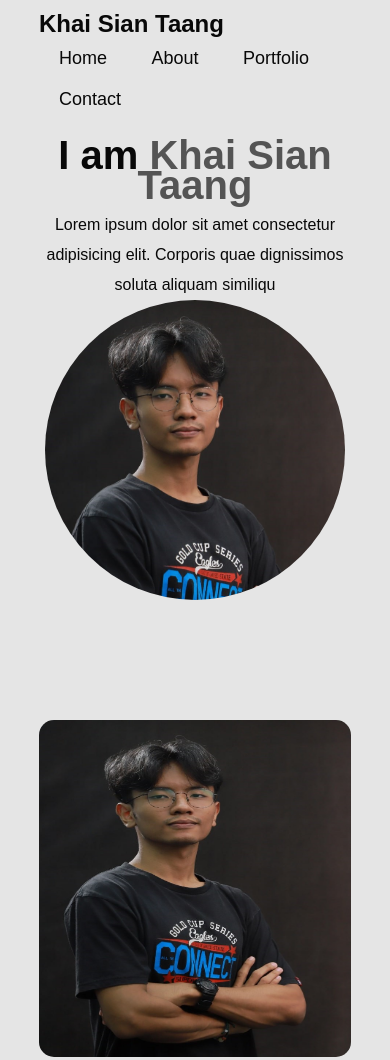
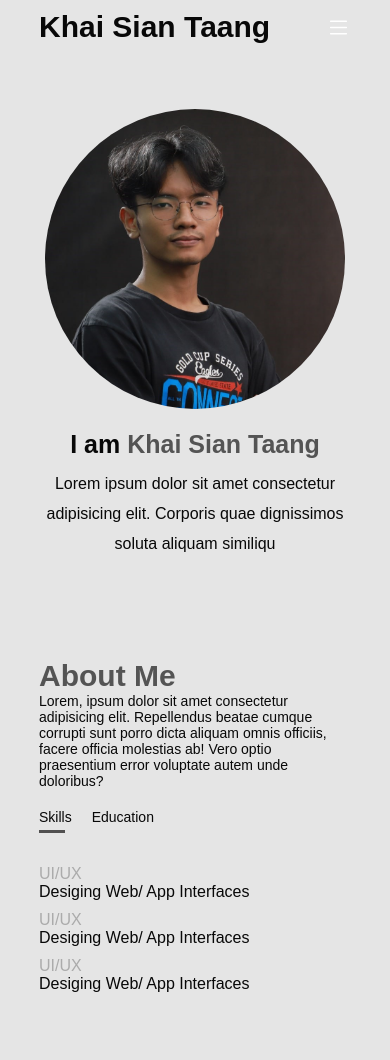
Before and after one commit to khaiisian/My-portfolio, a plain HTML site: page index.html in a window 390 px wide. Shown: the top 1060 px of the page. Drawn offline with Linux system fonts and the light colour scheme.

Commit message:
responsive&contact-form

```diff
--- a/index.html
+++ b/index.html
@@ -10,13 +10,21 @@
     <div id="header">
         <div class="container">
             <nav>
-                <li><a href="index.html"><h1>Khai Sian Taang</h1></a></li>
-                <ul>
-                    <li><a href="index.html">Home</a></li>
-                    <li><a href="about.html">About</a></li>
-                    <li><a href="portfolio.html">Portfolio</a></li>
-                    <li><a href="contact.html">Contact</a></li>
+                <li><a href="#header"><h1>Khai Sian Taang</h1></a></li>
+                <ul id="sidemenu">
+                    <li><a href="#header">Home</a></li>
+                    <li><a href="#about">About</a></li>
+                    <li><a href="#portfolio">Portfolio</a></li>
+                    <li><a href="#contact">Contact</a></li>
+                    <svg onclick="closMenu()" xmlns="http://www.w3.org/2000/svg" width="25" height="25" fill="currentColor" class="bi bi-x-lg" viewBox="0 0 16 16">
+                        <path d="M2.146 2.854a.5.5 0 1 1 .708-.708L8 7.293l5.146-5.147a.5.5 0 0 1 .708.708L8.707 8l5.147 5.146a.5.5 0 0 1-.708.708L8 8.707l-5.146 5.147a.5.5 0 0 1-.708-.708L7.293 8z"/>
+                      </svg>
                 </ul>
+                <svg onclick="openMenu()" xmlns="http://www.w3.org/2000/svg" width="25" height="25" fill="currentColor" class="bi bi-list" viewBox="0 0 16 16">
+                    <path fill-rule="evenodd" d="M2.5 12a.5.5 0 0 1 .5-.5h10a.5.5 0 0 1 0 1H3a.5.5 0 0 1-.5-.5m0-4a.5.5 0 0 1 .5-.5h10a.5.5 0 0 1 0 1H3a.5.5 0 0 1-.5-.5m0-4a.5.5 0 0 1 .5-.5h10a.5.5 0 0 1 0 1H3a.5.5 0 0 1-.5-.5"/>
+                  </svg>
+
+
             </nav>
             <div class="header_content">
                 <div class="body_text">
@@ -140,12 +148,13 @@
                     <a href="images/Khai Sian Taang - CV FORM (Latest).pdf" class="btn btn2" download="">Download CV</a>
                 </div>
                 <div class="contact-right">
-                    <form action="">
+                    <form name="submit-to-google-sheet">
                         <input type="text" name="Name" placeholder="Your Name">
                         <input type="email" name="Email" placeholder="Your Email">
                         <textarea name="Message" id="" cols="30" rows="10" placeholder="Your Message"></textarea>
                         <input type="submit" value="Send Message" class="btn btn2">
                     </form>
+                    <span id="msg"></span>
                 </div>
             </div>
         </div>
@@ -171,5 +180,34 @@
             document.getElementById(tab).classList.add('active-tab');
         }
     </script>
+
+    <script>
+        function openMenu(){
+            document.getElementById('sidemenu').style.width = '400px';
+        }
+        function closMenu(){
+            document.getElementById('sidemenu').style.width = '0';
+        }
+    </script>
+
+    <script>
+        const scriptURL = 'https://script.google.com/macros/s/AKfycbyrF-_gaJDLZJXXfmHM1qra4m6sabGZJgFPgDQWVqDRyUwzm4CHLATyd5kwjGYJysTl/exec'
+        const form = document.forms['submit-to-google-sheet']
+
+        const msg = document.getElementById("msg");
+
+        form.addEventListener('submit', e => {
+          e.preventDefault()
+          fetch(scriptURL, { method: 'POST', body: new FormData(form)})
+            .then(response => {
+                msg.innerHTML = "Message Sent Successfully";
+                setTimeout(() => {
+                    msg.innerHTML = "";
+                }, 5000);
+                form.reset();
+            })
+            .catch(error => console.error('Error!', error.message))
+        })
+  </script>
 </body>
 </html>
--- a/style.css
+++ b/style.css
@@ -342,6 +342,9 @@ form .btn2{
     margin-top: 20px;
 }
 
+nav svg{
+    display: none;
+}
 
 /* Responsive---------------------------------------------------- */
 @media only screen and (max-width: 600px){
@@ -350,7 +353,15 @@ form .btn2{
         align-items: center;
         justify-content: center;
         text-align: center;
+        flex-direction: column-reverse;
+        margin-top: 65px;
     }
+
+    nav li a h1{
+        color: #080808;
+        font-size: 30px;
+    }
+
 
     .header_img{
         width: 300px;
@@ -363,28 +374,51 @@ form .btn2{
         margin-left: 0;
     }
 
+    .body_text h1{
+        font-size: 25px;
+    }
+
+    .body_text p{
+        font-size: 16px;
+    }
+
     .about-col-1{
         flex-basis: 100%;
+    }
+
+    .about-col-1 img{
+        width: 70%;
+        height: 350px;
+        display: none;
     }
 
     .about-col-2{
         flex-basis: 100%;
     }
 
+    .about-col-2 h1{
+        font-size: 30px;
+    }
+
+    .about-col-2 p{
+        font-size: 14px;
+    }
+
     .tab-links{
+        font-size: 16px;
         margin-right: 20px;
     }
 
-    .tab-titles{
+    /* .tab-titles{
         flex-direction: column;
-    }
+    } */
 
     .project-list{
         grid-template-columns: repeat(auto-fit, minmax(200px, 1fr));
     }
 
     .project img{
-        height: 200px;
+        height: 400px;
     }
 
     .layer h3{
@@ -422,4 +456,47 @@ form .btn2{
     .copy_right{
         font-size: 14px;
     }
+
+    nav svg{
+        display: block;
+        cursor: pointer;
+        color: #ffffff;
+    }
+
+    nav ul{
+        background-color: #080808;
+        position: fixed;
+        width: 200px;
+        height: 100vh;
+        top: 0;
+        right: -200px;
+        padding-top: 50px;
+        color: #ffffff;
+        transition: width 0.5s;
+        z-index: 1;
+    }
+
+    nav ul li{
+        display: block;
+        margin: 25px;
+    }
+
+
+    nav ul svg{
+        position: absolute;
+        top: 25px;
+        left: 25px;
+        cursor: pointer;
+    }
+
+    nav li a{
+        color: #ffffff;
+    }
 }
+
+
+#msg{
+    color: #080808;
+    margin-top: -40px;
+    display: block;
+}
```
